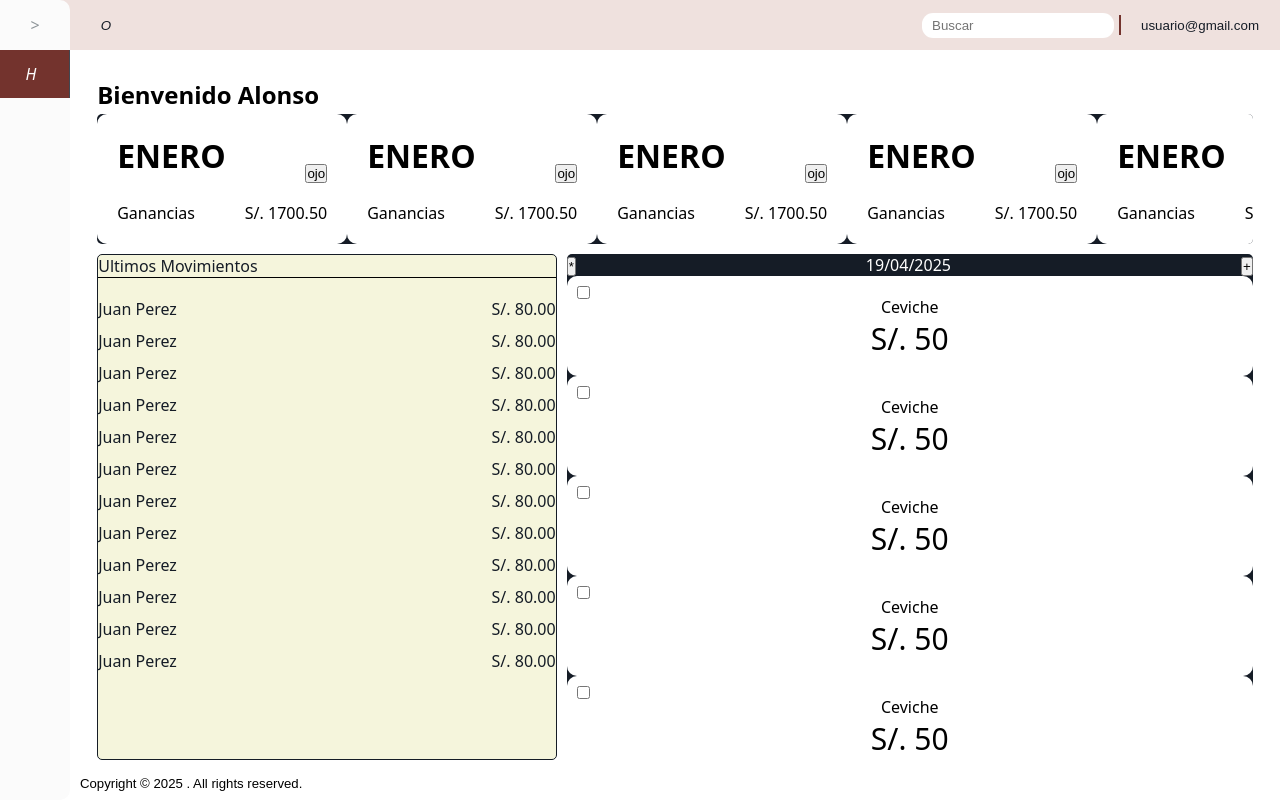
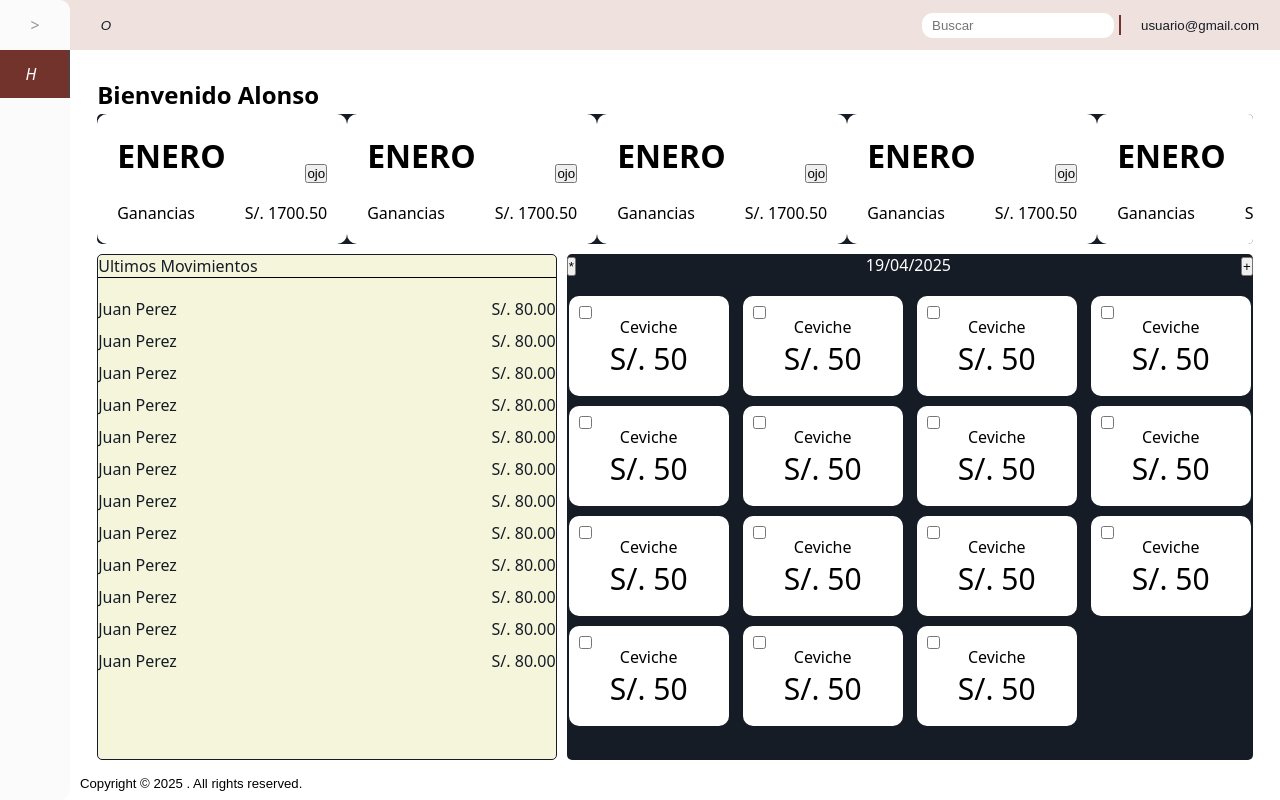
Before and after one commit to AlonsoCod3/Facturando, an Angular app: page / in a window 1280 px wide. Built offline with nearby package versions, Linux system fonts and the light colour scheme.

Commit message:
Tarjetas diarias pagina inicio

```diff
--- a/src/app/pages/home/home.component.css
+++ b/src/app/pages/home/home.component.css
@@ -47,6 +47,7 @@ main {
   flex-direction: column;
   height: 100%;
   border-radius: 5px;
+  overflow: hidden;
 }
 .gap {
   gap: attr(data-gap px)
@@ -100,12 +101,22 @@ main {
     justify-content: space-between;
   }
 }
+#daily {
+  display: flex;
+  flex-direction: column;
+  gap: 20px;
+}
 
 .header-section {
   display: flex;
-  flex-grow: 1;
   text-align: center;
   .date {
     flex: 1;
   }
 }
+.content-section .movimientos {
+  display: grid;
+  grid-template-columns: repeat(auto-fill, 160px);
+  gap: 10px;
+  justify-content: space-around;
+}
--- a/src/app/pages/home/home.component.html
+++ b/src/app/pages/home/home.component.html
@@ -26,20 +26,20 @@
           </ul>
         </section>
       </div>
-      <div class="section-card dark" data-pad="20">
+      <div class="section-card dark" id="daily" data-pad="20">
         <section class="header-section">
           <div><button>*</button></div>
           <div class="date"><p>19/04/2025</p></div>
           <div><button>+</button></div>
         </section>
-        <section class="content-section">
-          @for (item of [].constructor(5); track $index) {
-            <app-card [typo]="'daily'"/>
-          }
+        <section class="content-section c-height">
+          <div class="movimientos">
+            @for (item of [].constructor(15); track $index) {
+              <app-card [typo]="'daily'"/>
+            }
+          </div>
         </section>
-        <section class="footer-section">
-
-        </section>
+        <!-- <section class="footer-section"></section> -->
       </div>
     </section>
   </main>
```
